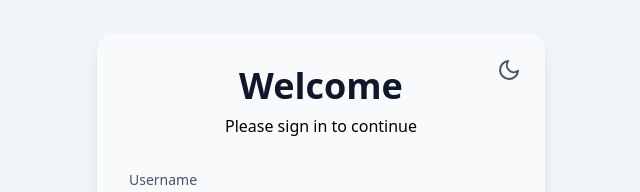
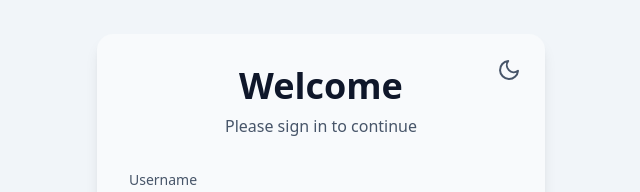
Before and after one commit to bodybuildingfly/amazon-order-trends, a React (Create React App) app in the folder frontend/: page /login in a window 1280 px wide. Shown: the part 168-360 px from the top of the page, without its empty margins (319-959 px from the left). Built offline with nearby package versions, Linux system fonts and the light colour scheme.

Commit message:
Color change

```diff
--- a/frontend/src/components/LoginPage.js
+++ b/frontend/src/components/LoginPage.js
@@ -39,7 +39,7 @@ const LoginPage = () => {
                     <ThemeToggle />
                 </div>
                 <h1 className="text-4xl font-bold text-text-primary text-center mb-2">Welcome</h1>
-                <p className="text-text-muted text-center mb-8">Please sign in to continue</p>
+                <p className="text-text-secondary text-center mb-8">Please sign in to continue</p>
 
                 <form onSubmit={handleSubmit} className="space-y-6">
                     <div>
```
